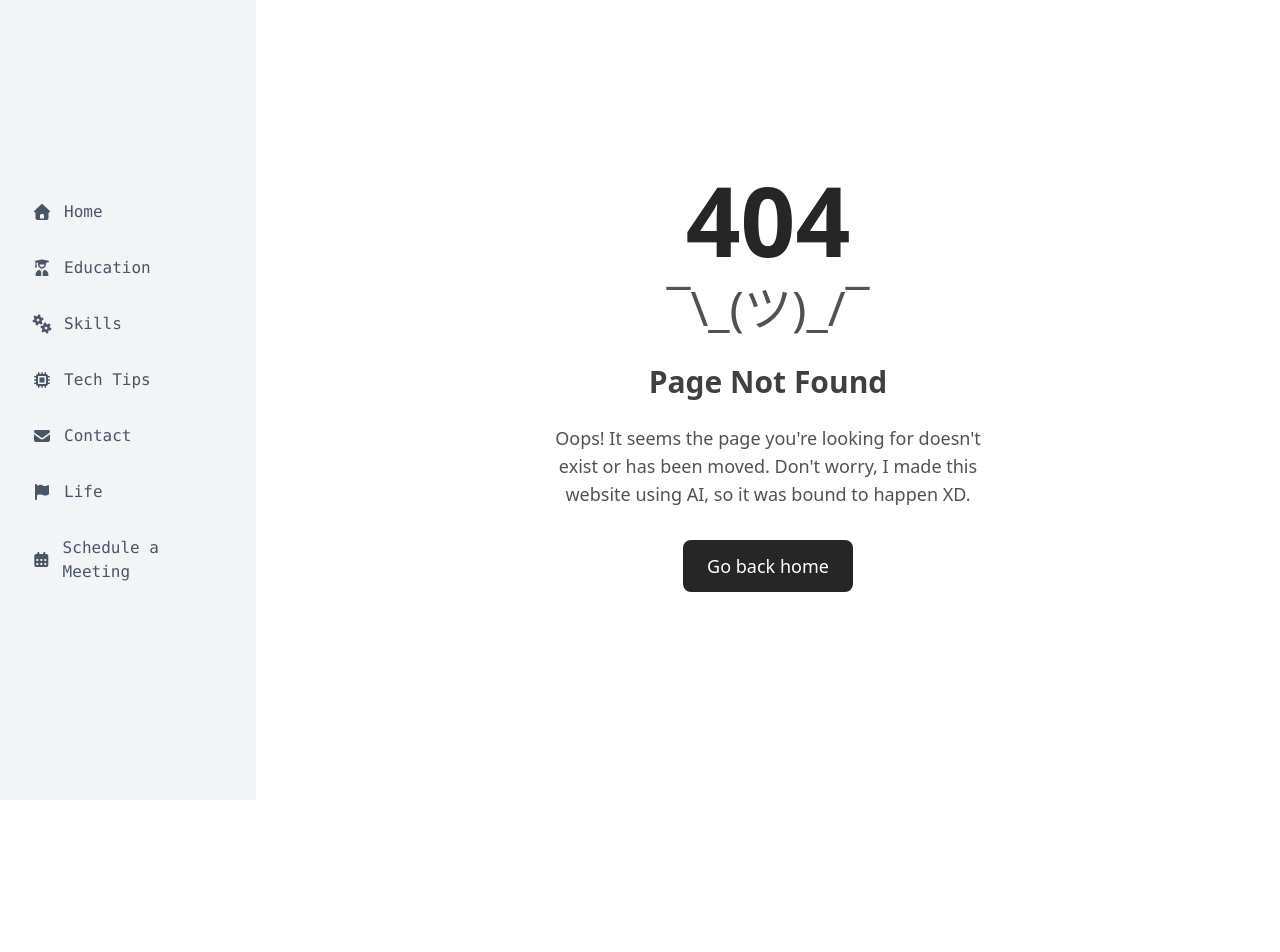
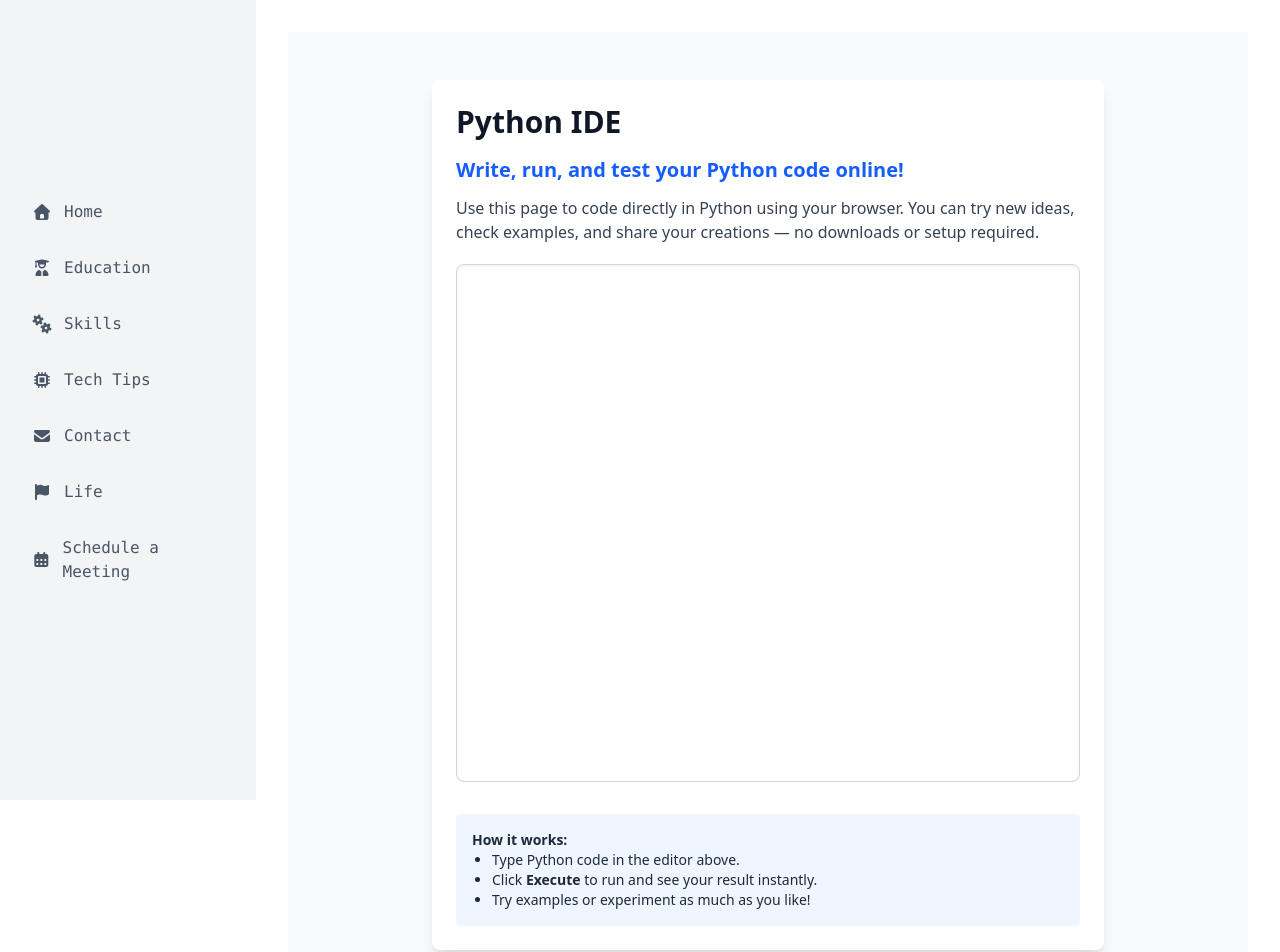
Before and after one commit to zaifears/zaifears-portfolio, a Next.js app: page /ide in a window 1280 px wide. Before the commit this address had no page. Shown: the top 952 px of the page. Before the commit the page ends 800 px from the top, so only its background shows below. Built offline with nearby package versions, Linux system fonts and the light colour scheme.

Commit message:
Added Python IDE

```diff
--- /dev/null
+++ b/app/ide/page.tsx
@@ -0,0 +1,51 @@
+'use client';
+
+import { useEffect } from 'react';
+
+export default function IDE() {
+  useEffect(() => {
+    // Add JDoodle script dynamically (required for embed to work!)
+    const script = document.createElement('script');
+    script.src = "https://www.jdoodle.com/assets/jdoodle-pym.min.js";
+    script.type = "text/javascript";
+    script.async = true;
+    document.body.appendChild(script);
+    return () => {
+      document.body.removeChild(script);
+    };
+  }, []);
+
+  return (
+    <div className="min-h-screen bg-gray-50 dark:bg-gray-900 flex items-center justify-center py-12">
+      <div className="w-full max-w-2xl bg-white rounded-lg shadow-lg p-6">
+        <h1 className="text-3xl font-bold mb-4 text-gray-900">
+          Python IDE
+        </h1>
+        <h2 className="text-xl mb-3 font-semibold text-blue-600">
+          Write, run, and test your Python code online!
+        </h2>
+        <p className="mb-5 text-gray-700">
+          Use this page to code directly in Python using your browser. You can try new ideas, check examples, and share your creations — no downloads or setup required.
+        </p>
+
+        {/* --- JDoodle embed ALWAYS on white --- */}
+        <div className="rounded-lg border border-gray-300 bg-white p-2 shadow-inner">
+          <div
+            data-pym-src="https://www.jdoodle.com/embed/v1/93570073fa9e1d74"
+            style={{ minHeight: "500px" }}
+          ></div>
+        </div>
+
+<div className="text-sm mt-8 rounded bg-blue-50 p-4 text-gray-800">
+  <strong>How it works:</strong>
+  <ul className="list-disc pl-5">
+    <li>Type Python code in the editor above.</li>
+    <li>Click <b>Execute</b> to run and see your result instantly.</li>
+    <li>Try examples or experiment as much as you like!</li>
+  </ul>
+</div>
+
+      </div>
+    </div>
+  );
+}
```
